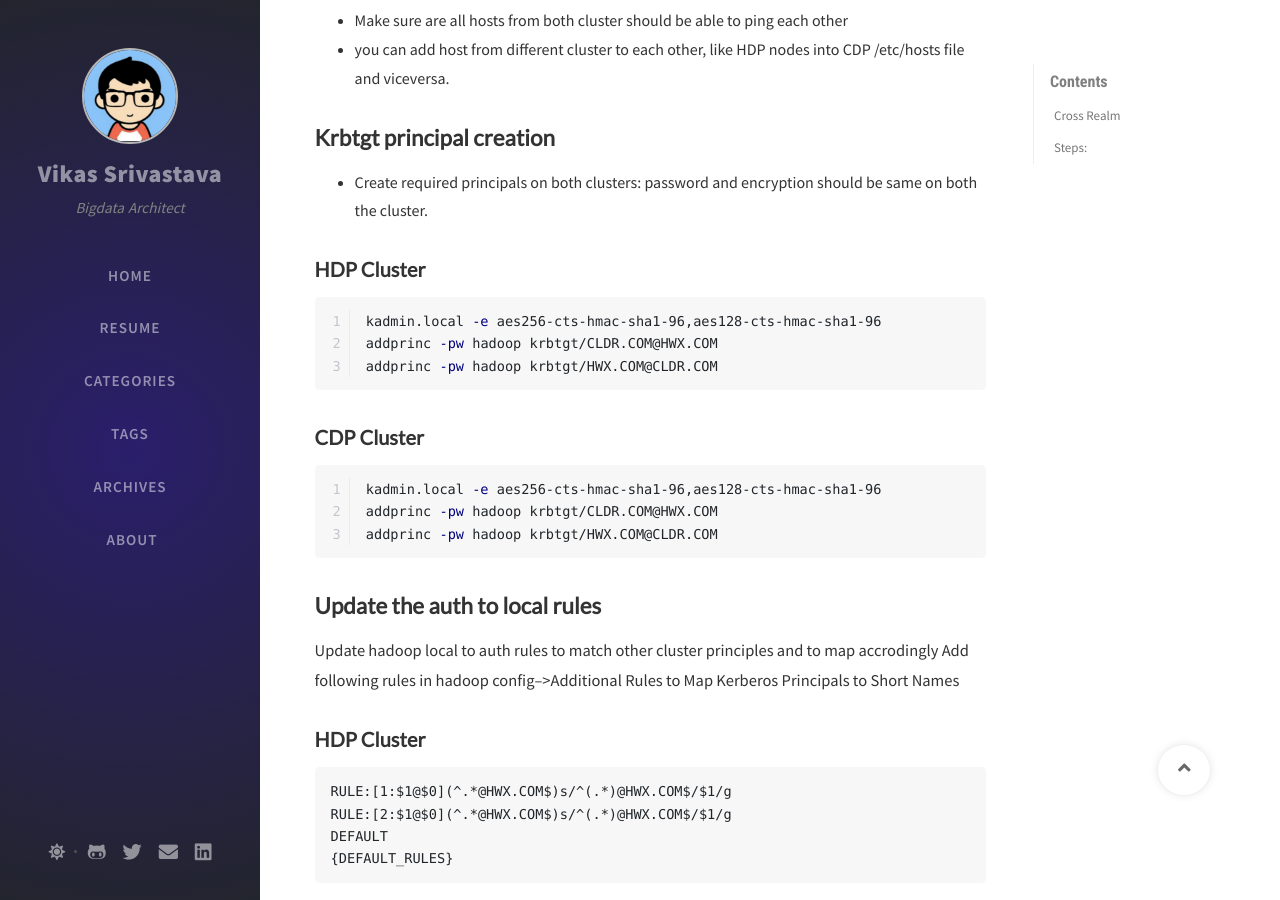
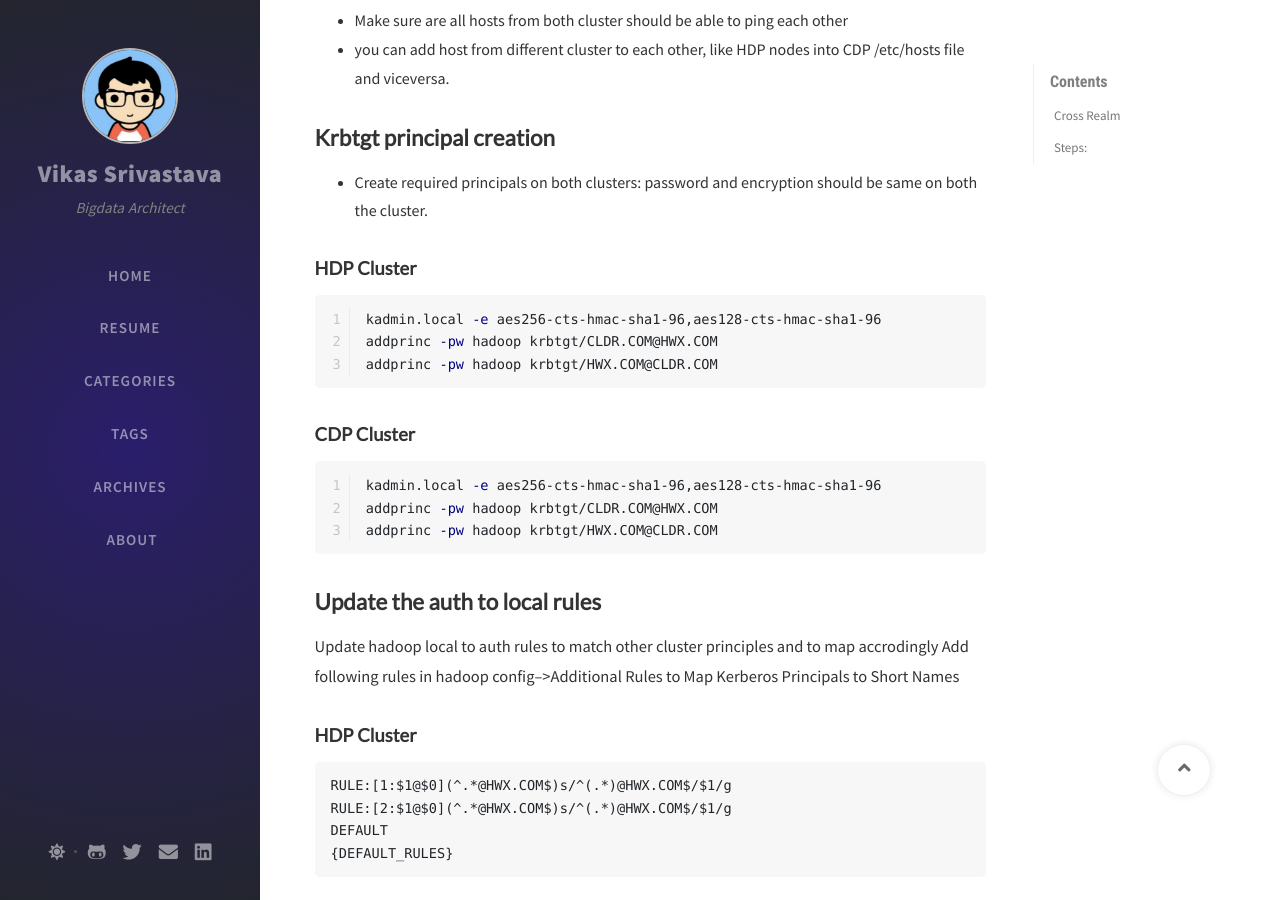
Before and after one commit to vikassri/vikassri.github.io, a Jekyll site: the page built from _posts/2022-03-16-Cross-Realm-Setup-HDP3-CDP7.md, in a window 1280 px wide and 900 px high, scrolled down 915 px. Built offline with Jekyll 4.4.1, drawn with Linux system fonts in a browser that asks for light colours; nearby versions of some CDN libraries; comment, search, counter and statistics services are not loaded.

Commit message:
updated new blog

````diff
--- a/_posts/2022-03-16-Cross-Realm-Setup-HDP3-CDP7.md
+++ b/_posts/2022-03-16-Cross-Realm-Setup-HDP3-CDP7.md
@@ -38,14 +38,14 @@ CDP Cluster details
 ## **Krbtgt principal creation**
 * Create required principals on both clusters: password and encryption should be same on both the cluster.
 
-### **HDP Cluster**
+#### **HDP Cluster**
 ```bash
 kadmin.local -e aes256-cts-hmac-sha1-96,aes128-cts-hmac-sha1-96
 addprinc -pw hadoop krbtgt/CLDR.COM@HWX.COM
 addprinc -pw hadoop krbtgt/HWX.COM@CLDR.COM
 ```
 
-### **CDP Cluster**
+#### **CDP Cluster**
 ```bash
 kadmin.local -e aes256-cts-hmac-sha1-96,aes128-cts-hmac-sha1-96
 addprinc -pw hadoop krbtgt/CLDR.COM@HWX.COM
@@ -56,7 +56,7 @@ addprinc -pw hadoop krbtgt/HWX.COM@CLDR.COM
 Update hadoop local to auth rules to match other cluster principles and to map accrodingly
 Add following rules in hadoop config-->Additional Rules to Map Kerberos Principals to Short Names
 
-### **HDP Cluster**
+#### **HDP Cluster**
 ```
 RULE:[1:$1@$0](^.*@HWX.COM$)s/^(.*)@HWX.COM$/$1/g
 RULE:[2:$1@$0](^.*@HWX.COM$)s/^(.*)@HWX.COM$/$1/g
@@ -64,7 +64,7 @@ DEFAULT
 {DEFAULT_RULES}
 ```
 
-### **CDP Cluster**
+#### **CDP Cluster**
 ```
 RULE:[1:$1@$0](^.*@CLDR.COM$)s/^(.*)@CLDR.COM$/$1/g
 RULE:[2:$1@$0](^.*@CLDR.COM$)s/^(.*)@CLDR.COM$/$1/g
@@ -120,7 +120,7 @@ Restart the service and regenerate the keytabs.
 
 ## **validate the krb5.conf on both the clusters**
 
-### **HDP Cluster**
+#### **HDP Cluster**
 ```
 [libdefaults]
   renew_lifetime = 7d
@@ -155,7 +155,7 @@ Restart the service and regenerate the keytabs.
    CLDR.COM = .
 }
 ```
-### **CDP Cluster**
+#### **CDP Cluster**
 
 ```bash
 [libdefaults]
@@ -194,12 +194,12 @@ hortonworks.com = HWX.COM
 ## **Verify to test the auth to local rules**
 
 Verify hadoop local to auth rules
-### **HDP Cluster**
+#### **HDP Cluster**
 ```bash
 [hdfs@ccycloud-1 ~]$ hadoop org.apache.hadoop.security.HadoopKerberosName hdfs/ccycloud-1.cdpdcdaas.root.hwx.site@HWX.COM
 Name: hdfs/ccycloud-1.cdpdcdaas.root.hwx.site@HWX.COM to hdfs
 ```
-### **CDP Cluster**
+#### **CDP Cluster**
 ```bash
 [hdfs@ccycloud-3 ~]$ hadoop org.apache.hadoop.security.HadoopKerberosName hdfs/ccycloud-1.cdpdc.root.hwx.site@CLDR.COM
 Name: hdfs/ccycloud-1.cdpdc.root.hwx.site@CLDR.COM to hdfs
@@ -209,7 +209,7 @@ Name: hdfs/ccycloud-1.cdpdc.root.hwx.site@CLDR.COM to hdfs
 
 verify if you can run test queries from cluster A to cluster B and vice versa
 
-### **To debug just add**
+#### **To debug just add**
 ```bash
 export HADOOP_CLIENT_OPTS="-Dsun.security.krb5.debug=true"
 export HADOOP_ROOT_LOGGER=DEBUG,console
````
